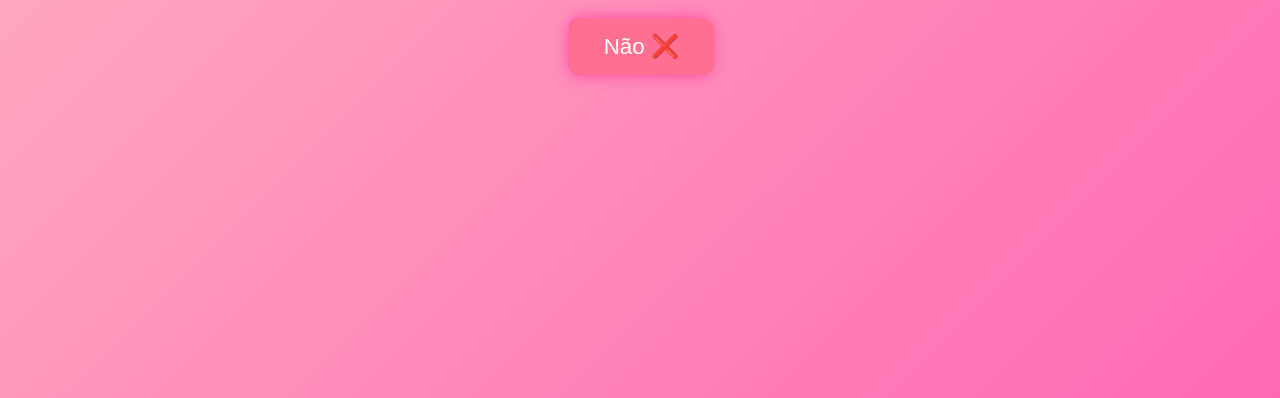
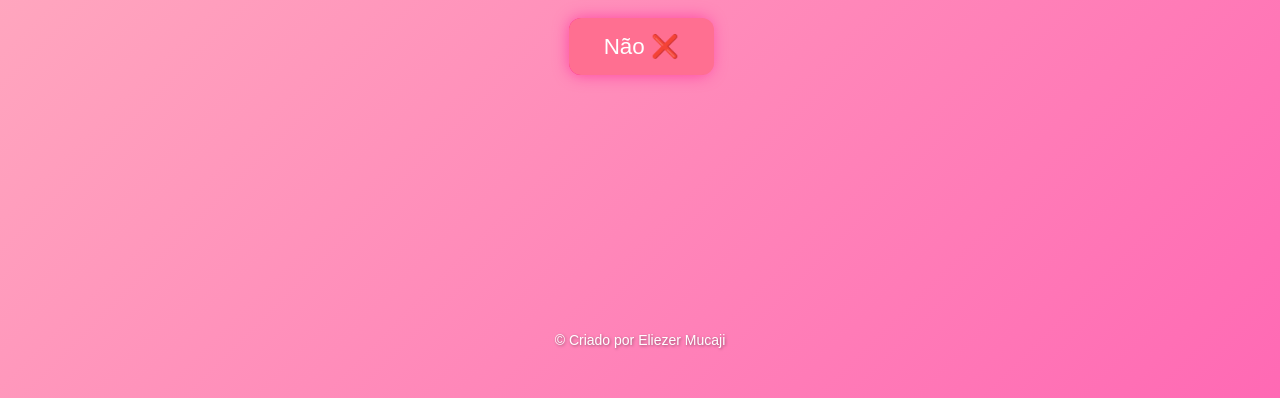
Before and after one commit to eliezermucaji/love_page, a plain HTML site: page index.html in a window 1280 px wide. Shown: the part 442-840 px from the top of the page. Drawn offline with Linux system fonts and the light colour scheme.

Commit message:
Adicionei os icons

```diff
--- a/index.html
+++ b/index.html
@@ -3,6 +3,7 @@
 <head>
   <meta charset="UTF-8">
   <title>Pedido Especial</title>
+  <link rel="shortcut icon" href="icon.png" type="image/x-icon">
   <style>
     body {
       margin: 0;
@@ -186,5 +187,8 @@
       setInterval(createHeart, 400);
     });
   </script>
+  <footer style="position: fixed; bottom: 10px; width: 100%; text-align: center; color: white; font-size: 14px; font-family: Arial, sans-serif; text-shadow: 1px 1px 3px rgba(0,0,0,0.4);">
+    © Criado por Eliezer Mucaji
+  </footer>
 </body>
 </html>
```
Also changed, not shown: icon.png (added).
